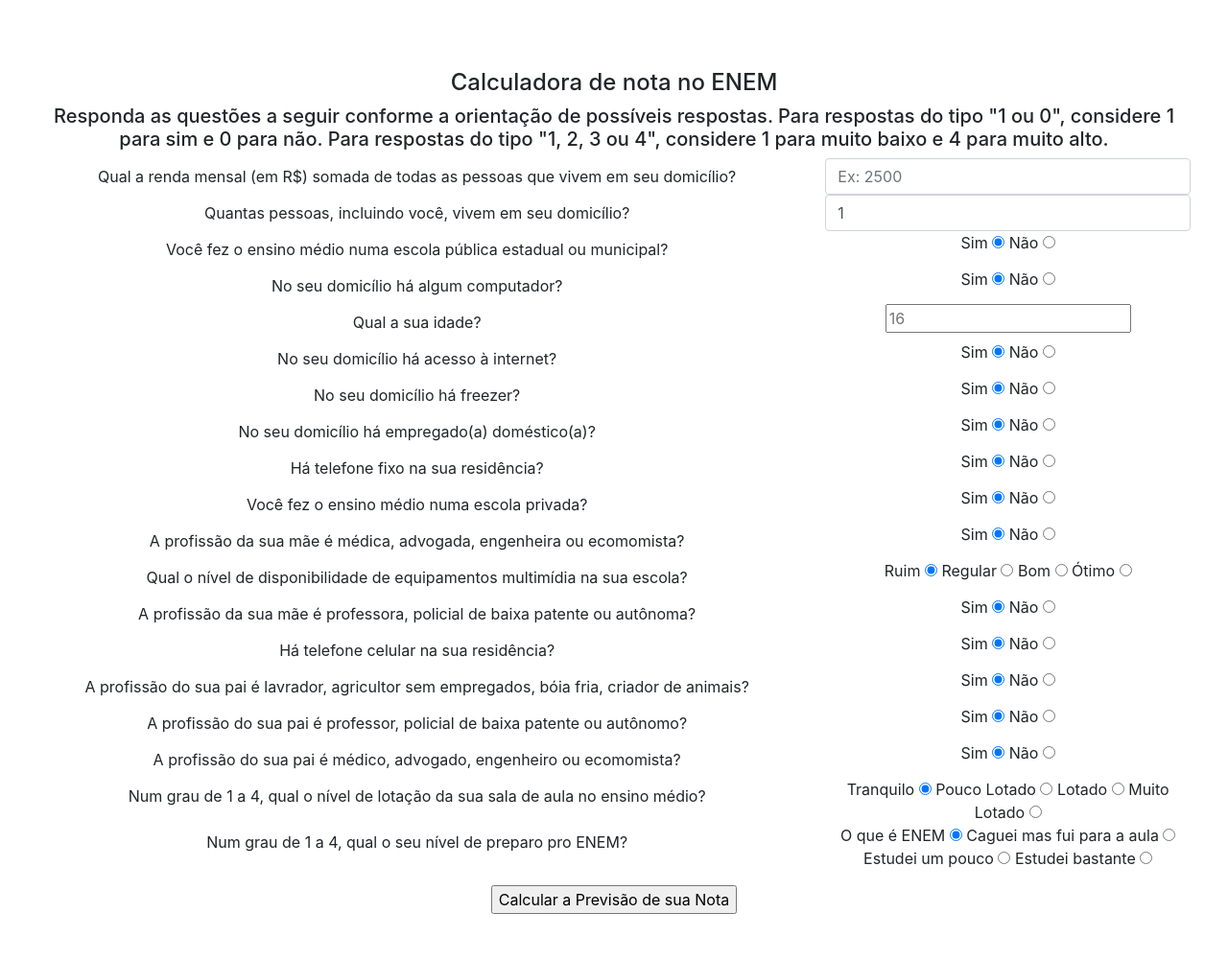
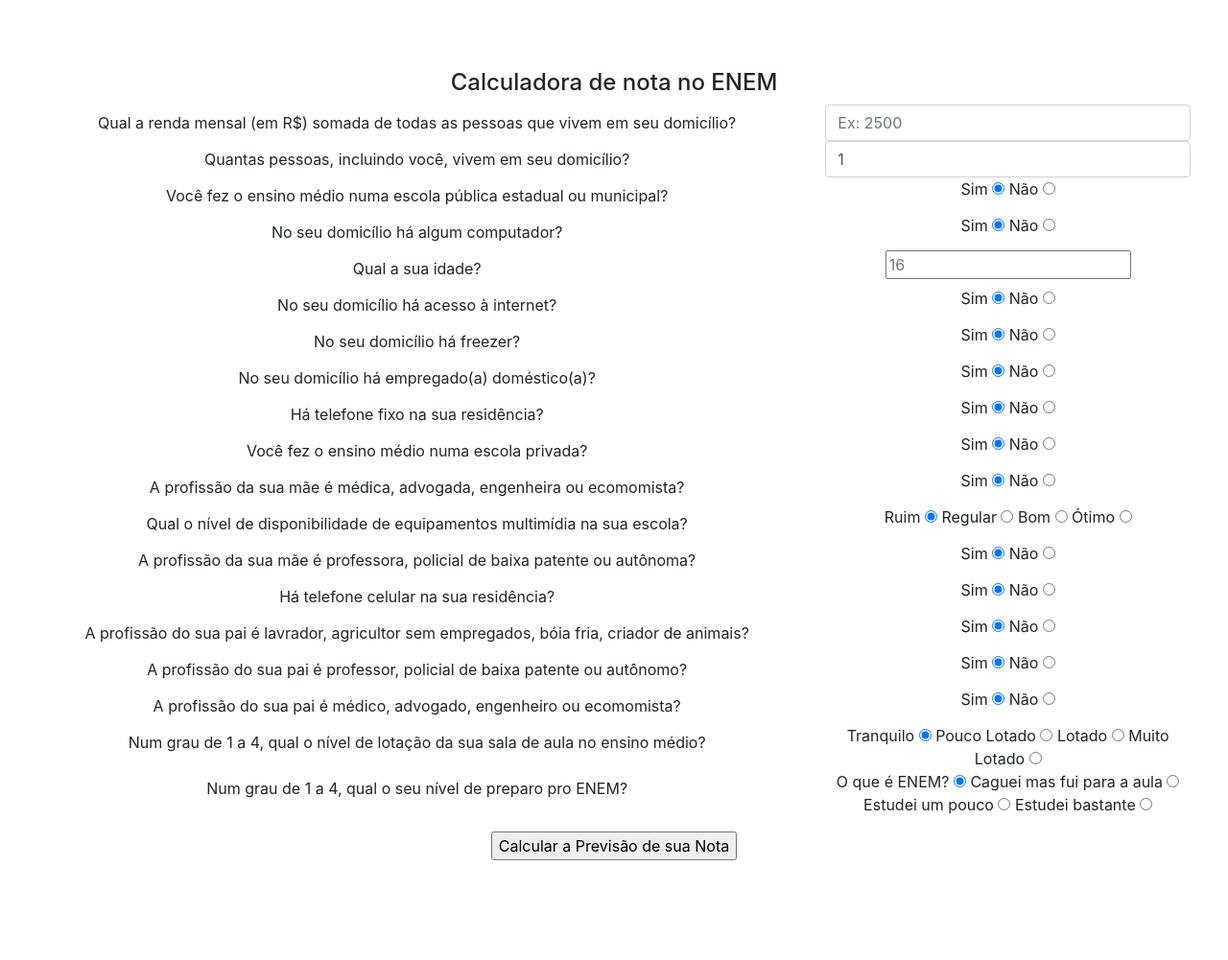
Before and after one commit to fernandosola/calculadoraenem, a Django app: page / in a window 1280 px wide. Shown: the part 56-1057 px from the top of the page at 96% size. After the commit the page ends 953 px from the top, so only its background shows below. Run offline with Django 3.2, Linux system fonts and the light colour scheme; some libraries are stand-ins or nearby versions.

Commit message:
Alteração

```diff
--- a/calculadora/templates/calculadora/index.html
+++ b/calculadora/templates/calculadora/index.html
@@ -64,7 +64,6 @@
 
 
     <h4>Calculadora de nota no ENEM </h4>
-    <h5>Responda as questões a seguir conforme a orientação de possíveis respostas. Para respostas do tipo "1 ou 0", considere 1 para sim e 0 para não. Para respostas do tipo "1, 2, 3 ou 4", considere 1 para muito baixo e 4 para muito alto. </h5>
         <div class="form-group row">
             <label class="col-sm-8 col-form-label">Qual a renda mensal (em R$) somada de todas as pessoas que vivem em seu domicílio?</label>
             <div class="col-sm-4">
@@ -179,7 +178,7 @@
 
             <label class="col-sm-8 col-form-label">Num grau de 1 a 4, qual o seu nível de preparo pro ENEM?</label>
             <div class="col-sm-4">
-              O que é ENEM <input id="empenho_1" name="empenho" type="radio" value="1" checked/>
+              O que é ENEM? <input id="empenho_1" name="empenho" type="radio" value="1" checked/>
               Caguei mas fui para a aula <input id="empenho_2" name="empenho" type="radio" value="2" />
               Estudei um pouco <input id="empenho_3" name="empenho" type="radio" value="3"/>
               Estudei bastante <input id="empenho_4" name="empenho" type="radio" value="4" />
```
